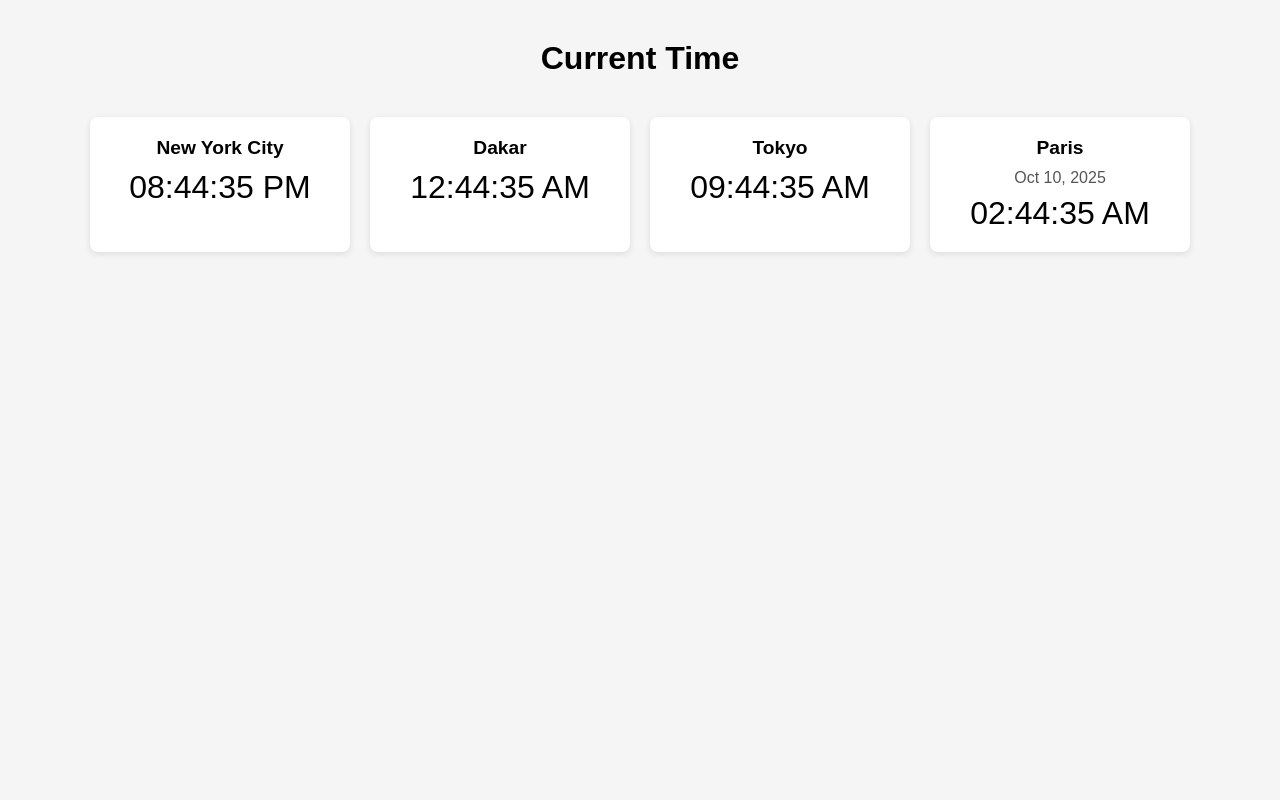
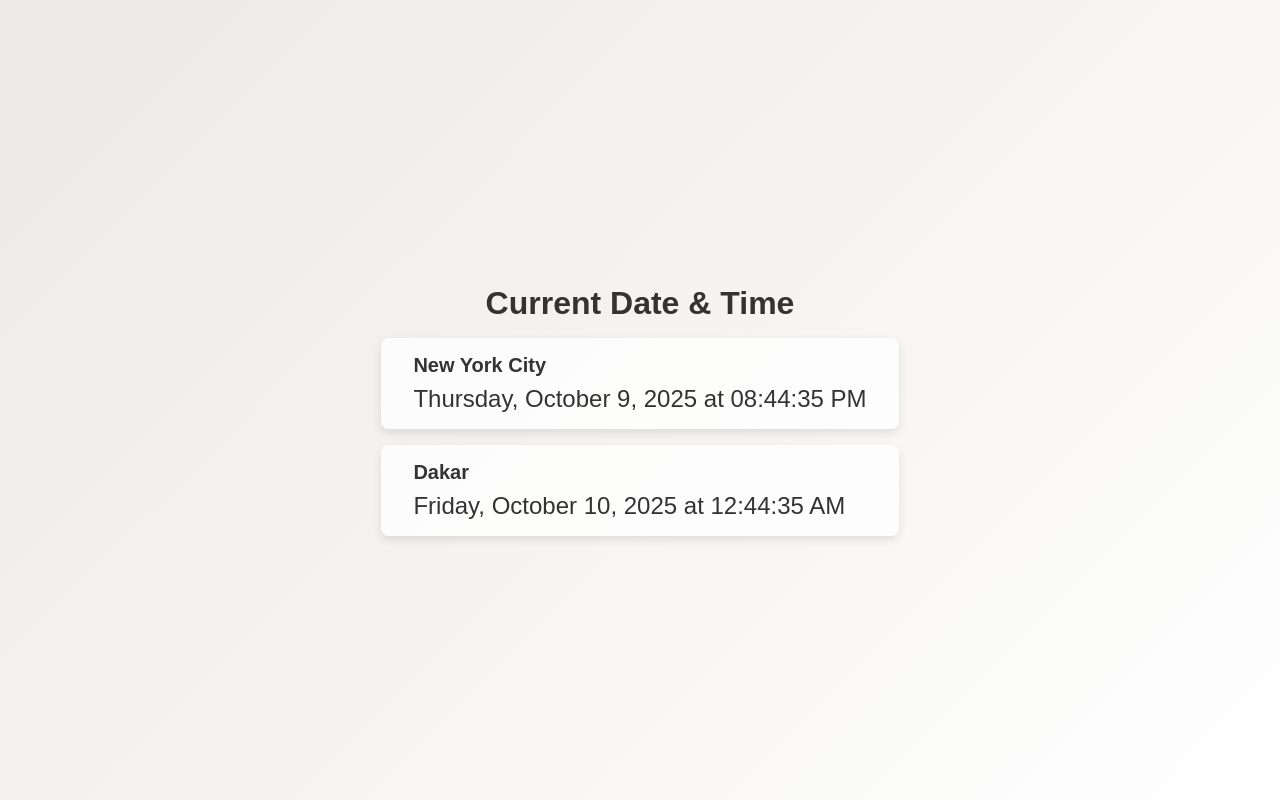
Before and after one commit to nothier7/cli-coding-agent, a plain HTML site: page time.html in a window 1280 px wide. Drawn offline with Linux system fonts and the light colour scheme.

Commit message:
feat(agent): update time.html

```diff
--- a/time.html
+++ b/time.html
@@ -1,108 +1,74 @@
 <!DOCTYPE html>
 <html lang="en">
 <head>
-  <meta charset="UTF-8">
+    <meta charset="UTF-8" />
+    <meta name="viewport" content="width=device-width, initial-scale=1.0" />
     <title>World Clock</title>
     <style>
         body {
             font-family: Arial, sans-serif;
-      background: #f5f5f5;
-      margin: 0;
-      padding: 40px;
+            background: linear-gradient(135deg, #ece9e6, #ffffff);
+            color: #333;
             display: flex;
             flex-direction: column;
             align-items: center;
-      gap: 20px;
+            justify-content: center;
+            min-height: 100vh;
+            margin: 0;
         }
-
         h1 {
-      margin: 0 0 20px;
+            margin-bottom: 1rem;
         }
-
         .clock-container {
-      display: flex;
-      gap: 20px;
+            display: grid;
+            gap: 1rem;
         }
-
-    .city-clock {
-      background: #ffffff;
+        .clock {
+            padding: 1rem 2rem;
             border-radius: 8px;
-      box-shadow: 0 2px 6px rgba(0, 0, 0, 0.1);
-      padding: 20px 30px;
-      text-align: center;
-      min-width: 200px;
+            background: rgba(255, 255, 255, 0.8);
+            box-shadow: 0 4px 10px rgba(0, 0, 0, 0.1);
         }
-
-    .city-name {
-      font-size: 1.2em;
+        .city {
+            font-size: 1.25rem;
             font-weight: bold;
-      margin-bottom: 10px;
         }
-
-    .time-display {
-      font-size: 2em;
-      font-variant-numeric: tabular-nums;
-    }
-
-    .date-display {
-      font-size: 1em;
-      margin-bottom: 8px;
-      color: #555555;
+        .time {
+            font-size: 1.5rem;
+            margin-top: 0.5rem;
         }
     </style>
 </head>
 <body>
-  <h1>Current Time</h1>
+    <h1>Current Date &amp; Time</h1>
     <div class="clock-container">
-    <div class="city-clock">
-      <div class="city-name">New York City</div>
-      <div id="ny-time" class="time-display">--:--:--</div>
+        <div class="clock">
+            <div class="city">New York City</div>
+            <div class="time" id="ny-time"></div>
         </div>
-    <div class="city-clock">
-      <div class="city-name">Dakar</div>
-      <div id="dakar-time" class="time-display">--:--:--</div>
-    </div>
-    <div class="city-clock">
-      <div class="city-name">Tokyo</div>
-      <div id="tokyo-time" class="time-display">--:--:--</div>
-    </div>
-    <div class="city-clock">
-      <div class="city-name">Paris</div>
-      <div id="paris-date" class="date-display">-- -- --</div>
-      <div id="paris-time" class="time-display">--:--:--</div>
+        <div class="clock">
+            <div class="city">Dakar</div>
+            <div class="time" id="dakar-time"></div>
         </div>
     </div>
 
     <script>
         function updateTimes() {
-      const now = new Date();
-      const timeOptions = { hour: '2-digit', minute: '2-digit', second: '2-digit' };
-      const dateOptions = { year: 'numeric', month: 'short', day: 'numeric' };
+            const options = {
+                hour: '2-digit',
+                minute: '2-digit',
+                second: '2-digit',
+                weekday: 'long',
+                year: 'numeric',
+                month: 'long',
+                day: 'numeric'
+            };
 
-      document.getElementById('ny-time').textContent = now.toLocaleTimeString('en-US', {
-        ...timeOptions,
-        timeZone: 'America/New_York'
-      });
+            const newYork = new Date().toLocaleString('en-US', { ...options, timeZone: 'America/New_York' });
+            const dakar = new Date().toLocaleString('en-US', { ...options, timeZone: 'Africa/Dakar' });
 
-      document.getElementById('dakar-time').textContent = now.toLocaleTimeString('en-US', {
-        ...timeOptions,
-        timeZone: 'Africa/Dakar'
-      });
-
-      document.getElementById('tokyo-time').textContent = now.toLocaleTimeString('en-US', {
-        ...timeOptions,
-        timeZone: 'Asia/Tokyo'
-      });
-
-      document.getElementById('paris-date').textContent = now.toLocaleDateString('en-US', {
-        ...dateOptions,
-        timeZone: 'Europe/Paris'
-      });
-
-      document.getElementById('paris-time').textContent = now.toLocaleTimeString('en-US', {
-        ...timeOptions,
-        timeZone: 'Europe/Paris'
-      });
+            document.getElementById('ny-time').textContent = newYork;
+            document.getElementById('dakar-time').textContent = dakar;
         }
 
         updateTimes();
```
Lines whose indentation alone changed are shown as unchanged.
